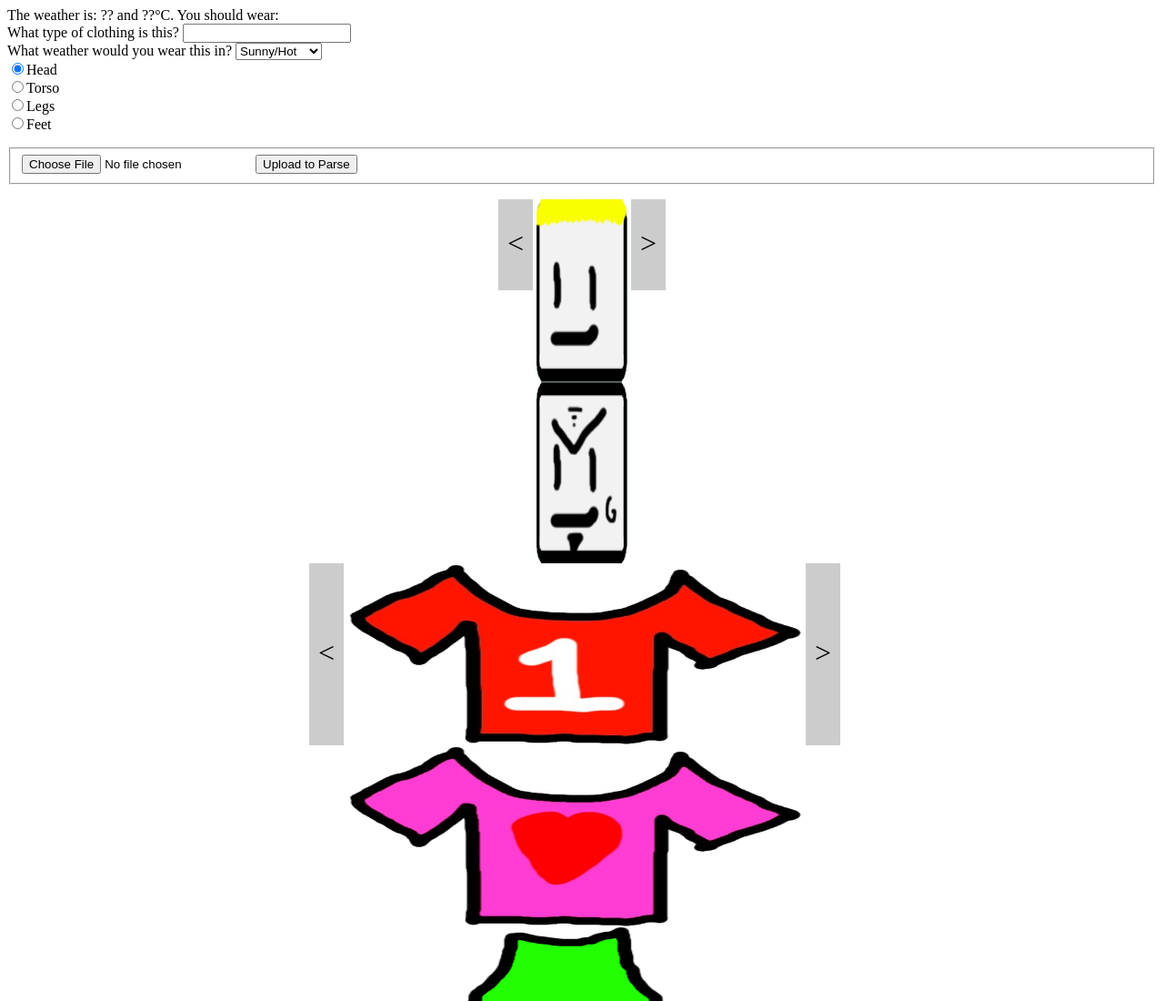
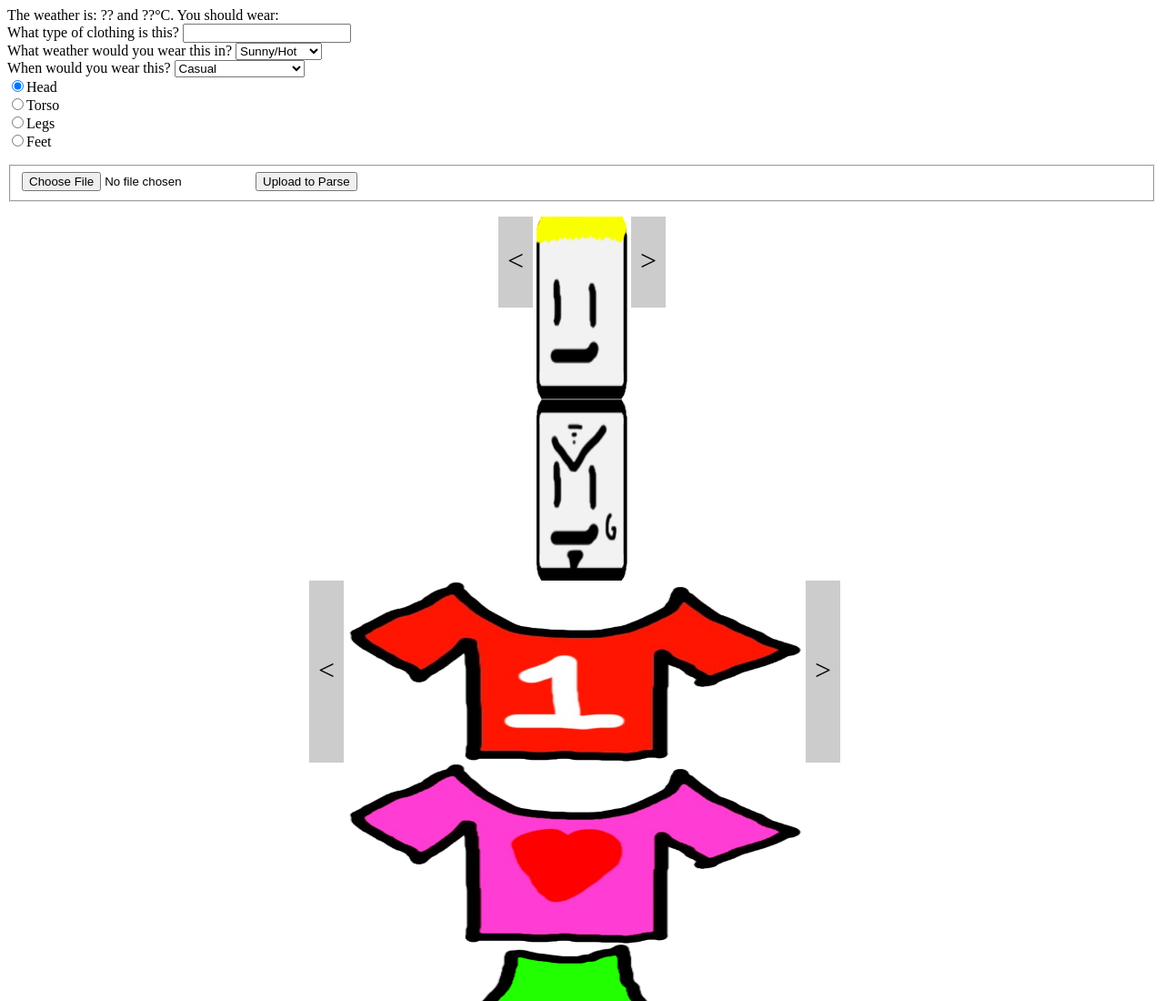
Before and after one commit to HelpDressMe/helpdressme.github.io, a plain HTML site: page index.html in a window 1280 px wide. Shown: the top 1100 px of the page at 91% size. Drawn offline with nearby package versions, Linux system fonts and the light colour scheme; a script that the page names is missing.

Commit message:
drop down boxes

```diff
--- a/index.html
+++ b/index.html
@@ -24,6 +24,8 @@
 What type of clothing is this? <input type="text" name="Clothingtype">
 <br>
 What weather would you wear this in? <select name="weatherType"> <option value="sunny">Sunny/Hot</option> <option value="cloudy">Cloudy/Cold</option> <option value="rain">Raining/Wet</option> </select>
+<br>
+When would you wear this? <select name="eventClassification"> <option value="casual">Casual</option> <option value="formal">Formal</option> <option value="fancy">Fancy</option> <option value="family">Family</option> <option value="wedding">Wedding</option> <option value="celebrations">Celebrations/Parties</option> <option value="date">Date</option> <option value="school">School</option> </select>
 <br>
 <input type="radio" name="Body part" value="Head" checked>Head
 <br>
```
